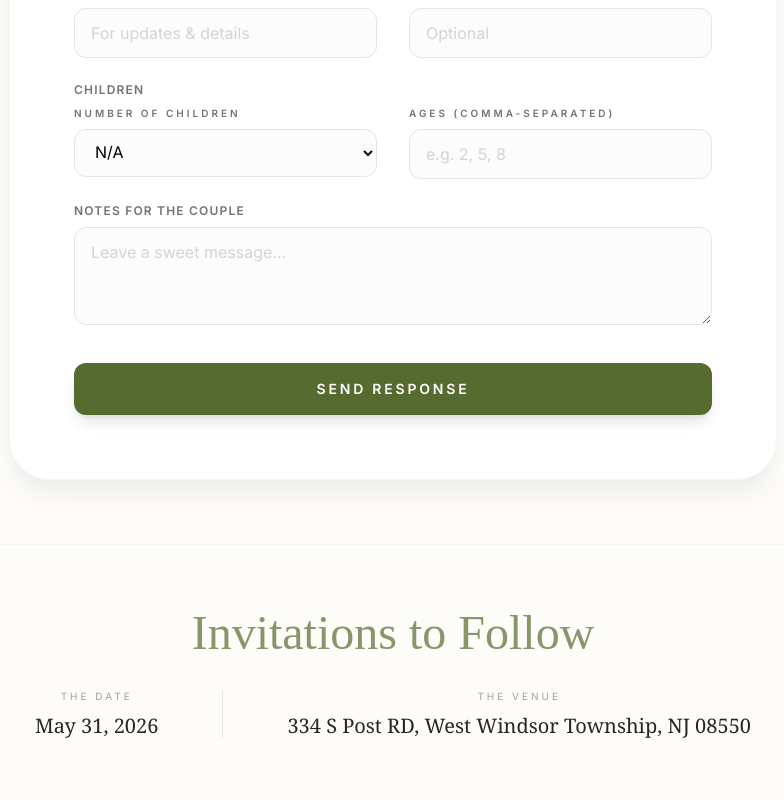
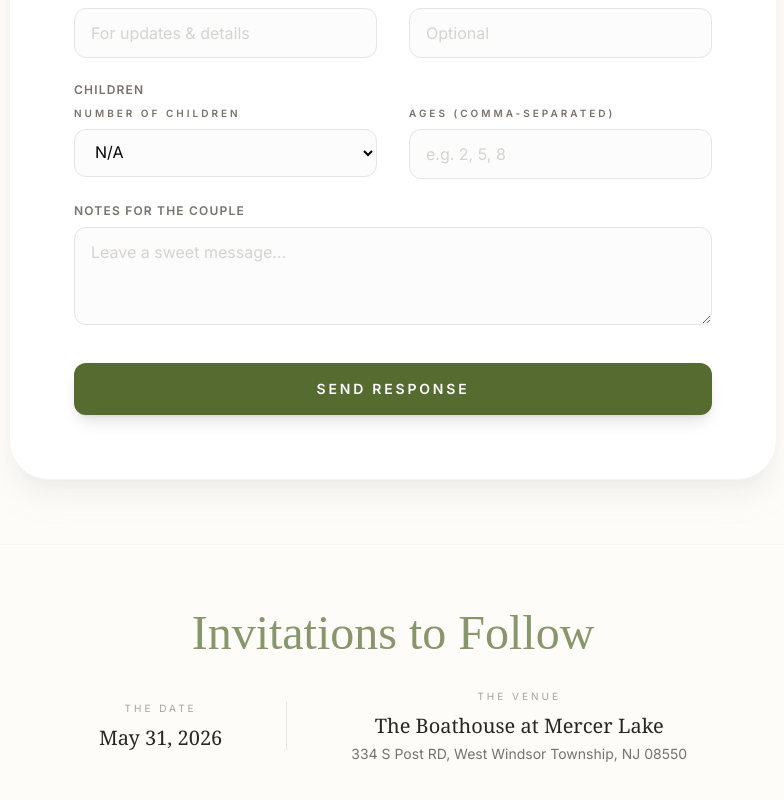
Before and after one commit to ghghyo/WeddingSaveTheDate, a React (Vite) app: page / in a window 1280 px wide. Shown: the part 1160-1960 px from the top of the page, without its empty margins (247-1031 px from the left). Built offline with nearby package versions, Linux system fonts and the light colour scheme; a web font is replaced by a local one.

Commit message:
Update venue name and Google Maps link

```diff
--- a/App.tsx
+++ b/App.tsx
@@ -121,7 +121,15 @@ const App: React.FC = () => {
                 <div className="hidden md:block w-px h-12 bg-stone-200" />
                 <div className="text-center">
                   <p className="text-[10px] uppercase tracking-[0.3em] text-stone-400 mb-2">The Venue</p>
-                  <p className="text-stone-800 font-serif text-xl">334 S Post RD, West Windsor Township, NJ 08550</p>
+                  <a
+                    href="https://maps.app.goo.gl/AxocnyNss7NEGtnZ8?g_st=ic"
+                    target="_blank"
+                    rel="noopener noreferrer"
+                    className="text-stone-800 font-serif text-xl hover:text-[#556b2f] transition-colors"
+                  >
+                    The Boathouse at Mercer Lake
+                  </a>
+                  <p className="mt-1 text-stone-500 text-sm">334 S Post RD, West Windsor Township, NJ 08550</p>
                 </div>
               </div>
             </footer>
```
